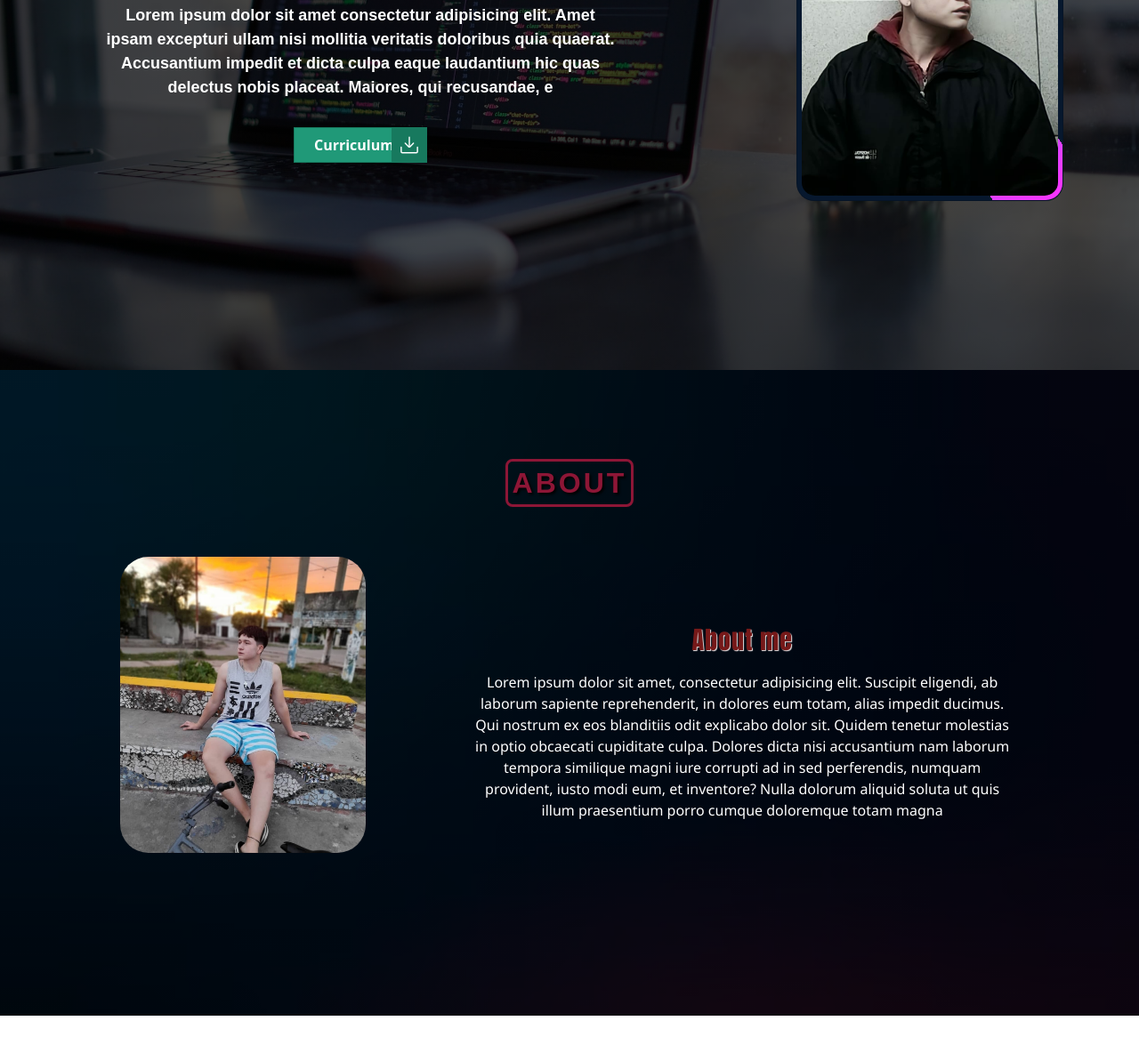
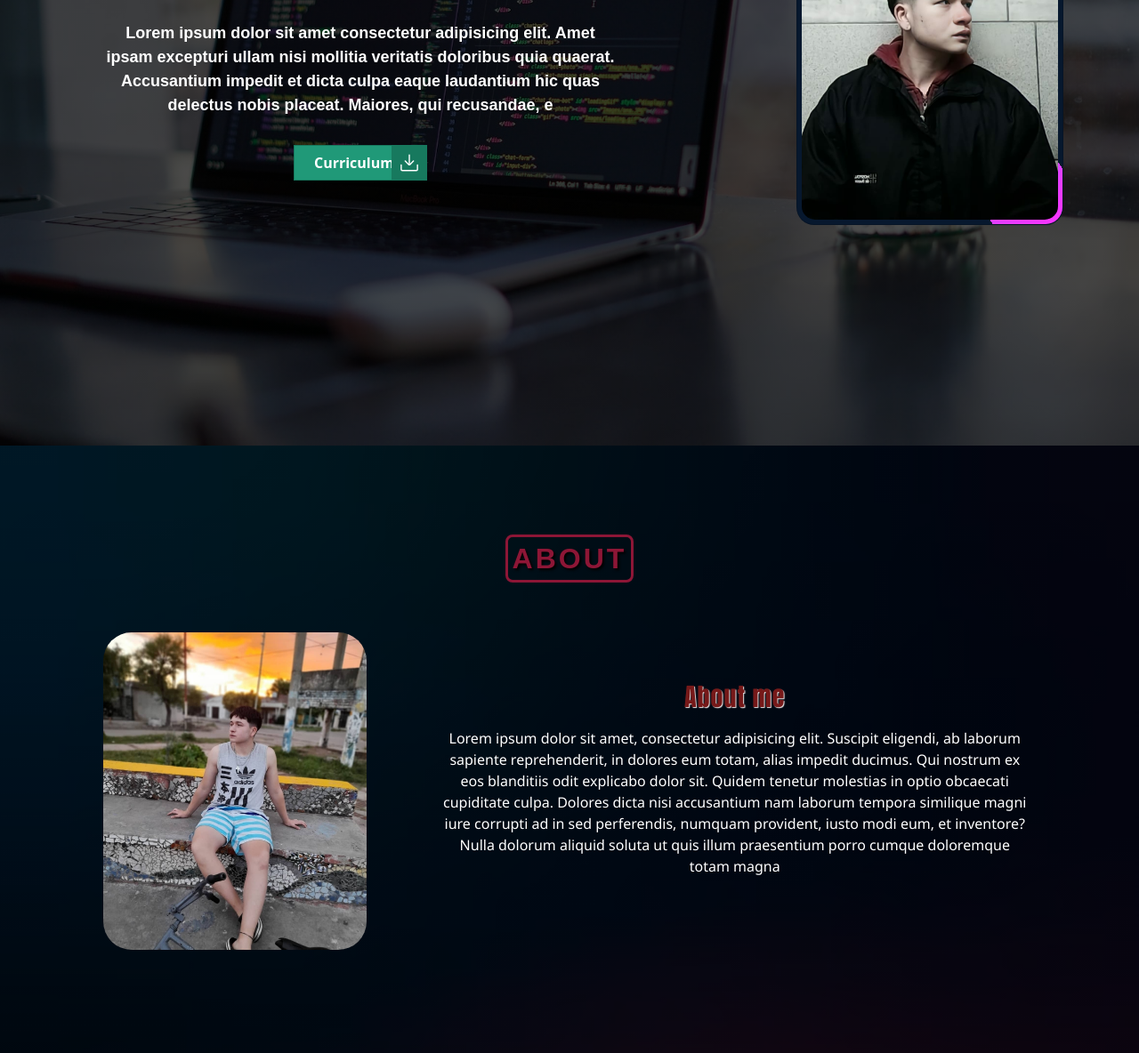
Before and after one commit to javichho/Portafolio, a plain HTML site: page index.html in a window 1280 px wide. Shown: the part 370-1554 px from the top of the page at 89% size. Before the commit the page ends 1512 px from the top, so only its background shows below. Drawn offline with nearby package versions, Linux system fonts and the light colour scheme; a web font is replaced by a local one.

Commit message:
solve responsive and add animacion titulo about

```diff
--- a/css/index.css
+++ b/css/index.css
@@ -123,10 +123,9 @@ body{
 
 /*=================== SECCION INICIO ===============*/
 
-#inicio{
+.seccion-principal{
     background-color: rgb(22,53,65);
      height: 100%;
-     padding: 80px 0;
 }
 /*RETRATO*/
 .card{
@@ -147,6 +146,7 @@ body{
     flex-direction: column;
     justify-content: center;
     align-items: center;
+    padding: 30px 0;
 }
 /*INFORMACION*/
 .inicio-informacion{
@@ -195,8 +195,8 @@ body{
 
 /*==== DESKTOP (inicio) ======*/
 @media screen and (min-width: 870px){
-    #inicio{
-        padding: 90px 0;
+    .seccion-principal{
+        height: 100%;
         width: 100%;
         background-color: none;
         background-image: linear-gradient(
@@ -208,6 +208,9 @@ body{
         background-repeat: no-repeat;
         background-size: cover;
         background-position: top center;
+        display: flex;
+        justify-content: center;
+        align-items: center;
     }
     .flex-inicio{
         display: flex;
@@ -215,7 +218,7 @@ body{
         justify-content: space-around;
         align-items: center;
         width: 100%;
-        margin-top: 30px;
+        height: 100vh;
     }
     .inicio-informacion{
         width: 50%;
@@ -258,8 +261,8 @@ body{
         background-repeat: no-repeat;
         background-size: cover;
         background-position: top center;
-  height: 100%;
-  padding: 100px 0;
+        height: 100%;
+        padding: 100px 0;
 }
 /*titulo principal about*/
 .titulo-about{
@@ -274,6 +277,14 @@ body{
     border: 3px solid #8d1636;
     border-radius: 8px;
     padding: 5px;
+    /*animacion*/
+    opacity: 0;
+    transform: translateY(200px);
+    transition: 900ms ease-in;
+}
+.titulo-about.active{
+    opacity: 5;
+    transform: translateY(0);
 }
 /*row (config en el "responsive")*/
 .info-titulo {
@@ -289,8 +300,7 @@ body{
     font-family: 'Segoe UI', Tahoma, Geneva, Verdana, sans-serif;
 }
 .retrato-about{
-    max-width: 300px;
-    height: 400px;
+    width: 320px;
     opacity: 0;
     transform: translateY(200px);
     transition: 900ms ease-in;
@@ -300,6 +310,7 @@ body{
     transform: translateY(0);
 }
 .informacion-about{
+    width: 700px;
     opacity: 0;
     transform: translateY(200px);
     transition: 900ms ease-in;
--- a/index.html
+++ b/index.html
@@ -26,7 +26,7 @@
     <!-- TITULO -->
     <title>Portafolio | Javier Arce</title>
 </head>
-<body>
+<body id="inicio">
 <!-- Envoltorio global -->
 <div class="contenedor-global">
 
@@ -60,11 +60,11 @@
 
 
       <!-- INICIO -->
-    <section id="inicio">
+    <section class="seccion-principal">
      <div class="flex-inicio">
      <div class="card">
       </div>
-       <div class="inicio-informacion">
+       <div class="inicio-informacion mt-3">
          <h2 class="titulo-inicio">Hola soy <span class="nombre-span">Javier Agustin Arce </span>
           Desearrollador Webb</h2>
          <p class="parrafo-inicio">Lorem ipsum dolor sit amet consectetur adipisicing elit. Amet ipsam excepturi ullam nisi mollitia veritatis doloribus quia quaerat. Accusantium impedit et dicta culpa eaque laudantium hic quas delectus nobis placeat. Maiores, qui recusandae, e
@@ -78,7 +78,6 @@
     </section>
 
    <!-- SOBRE MI -->
-
    <section id="about">
     <div class="d-flex justify-content-center flex-column align-items-center g-0">
          <h2 class="titulo-about text-center mb-3">About</h2>
@@ -102,6 +101,10 @@
          </div>
     </div>
    </section>
+
+
+
+
 
 
 
--- a/js/animaciones.js
+++ b/js/animaciones.js
@@ -44,12 +44,11 @@ document.addEventListener('DOMContentLoaded',()=>{
 
 
 /*======== ANIMACION DE CARGAR (S/ABOUT) =========*/
-
-
 window.addEventListener('scroll', function() {
   //selectores elementos
  var imagenAbout = document.querySelector('.retrato-about');
  var informacionAbout = document.querySelector('.informacion-about');
+ var tituloAbout = document.querySelector('.titulo-about')
 
 
 
@@ -62,5 +61,6 @@ window.addEventListener('scroll', function() {
   if (scrollPosition > (seccionOffset - (windowHeight / 2))) {
     imagenAbout.classList.add('active');
     informacionAbout.classList.add('active');
+    tituloAbout.classList.add('active');
   }
 });
```
